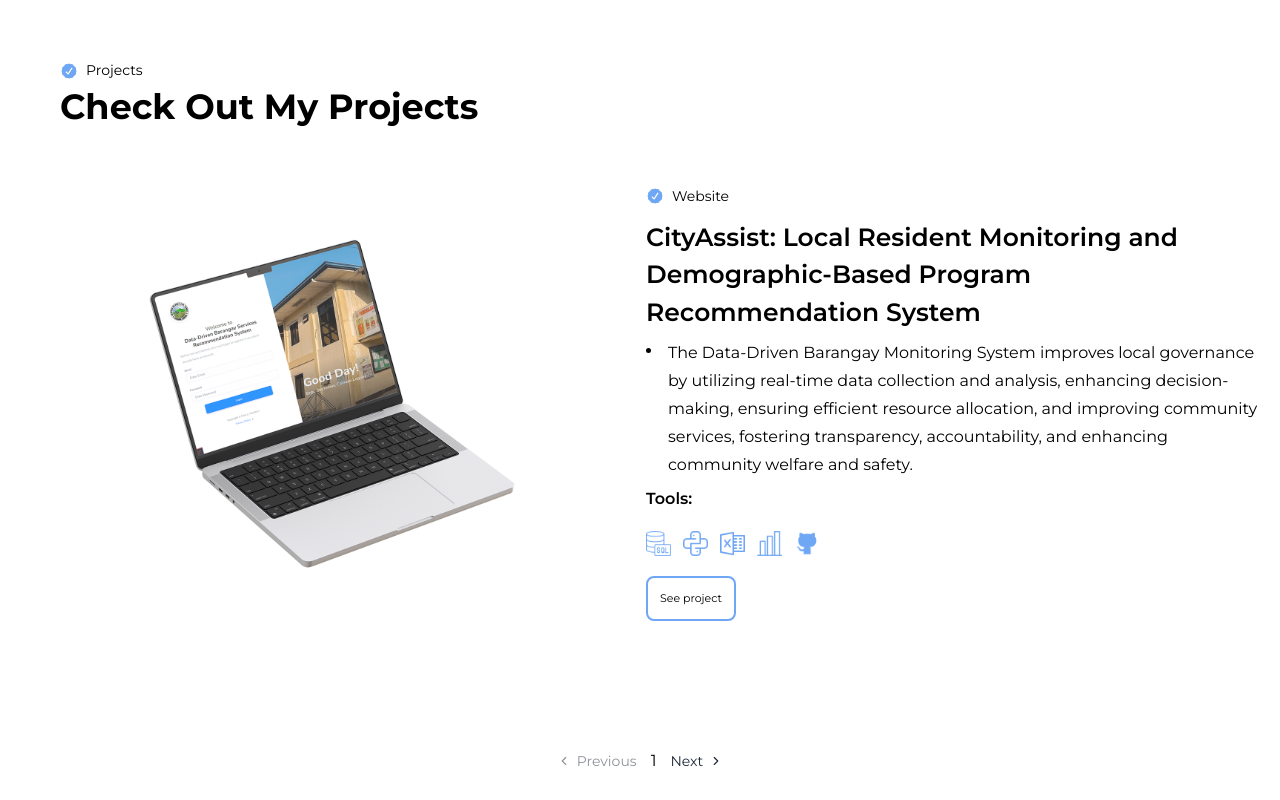
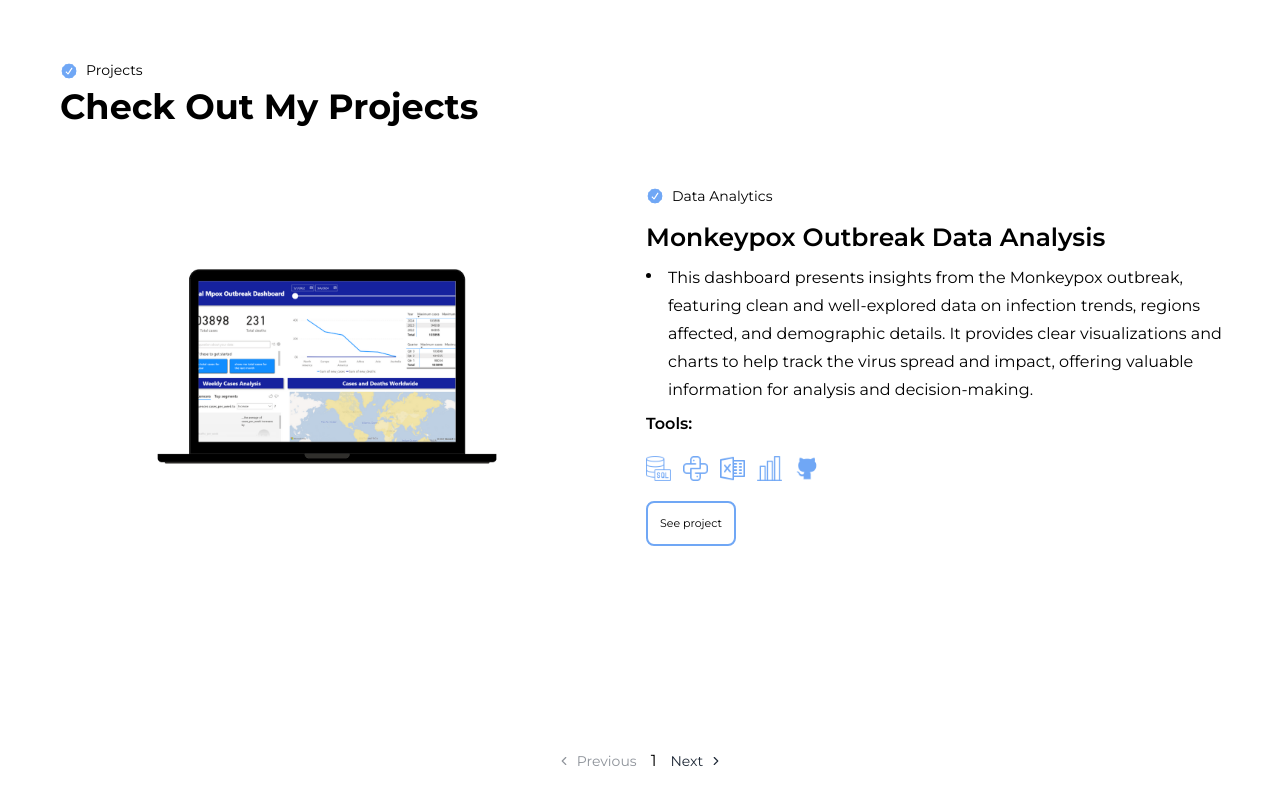
Before and after one commit to itsmenikoru/Jefferson-Bual-Portfolio, a Next.js app: page /projects in a window 1280 px wide. Built offline with nearby package versions, Linux system fonts and the light colour scheme.

Commit message:
mpox analysis project uploaded

```diff
--- a/src/app/(pages)/skills&experiences/page.tsx
+++ b/src/app/(pages)/skills&experiences/page.tsx
@@ -11,13 +11,13 @@ export default function SkillsExpPage() {
 
   const experience = [
     {
-      title: 'Back End Web Developer',
-      year: '2024',
+      title: 'Back End Developer Intern',
+      year: 'Feb 2024 - April 2024',
       description: 'Pixel8 Web Solutions & Consultancy Inc.',
     },
     {
       title: 'Project-based Data Analyst',
-      year: '2023 - 2024',
+      year: 'May 2024 - July 2024',
       description: 'Client based projects',
     },
   ];
--- a/src/app/_lib/db.ts
+++ b/src/app/_lib/db.ts
@@ -1,6 +1,20 @@
 export const project_details = [
+
   {
     id: 1,
+    name: 'Monkeypox Outbreak Data Analysis',
+    link: [
+      '1DrQ0v-lnPIme0Zig111pyD1eiCohvZvJ',
+      '17e3GO5LVOAjfGStTF4I8RScDcP3lhHnA',
+      '1yRKy-xrEVfuals63U62MyZRCQrRyyQQj',
+      '1tH4SNoChYxFhN8H7tuxTWCeNHPEp1JeP',
+      '1BuWSU82u2GuJtTLgGvAi0xj01Xdh3jW9',
+    ],
+    type: 'data analysis',
+    github_link: 'https://github.com/jeffieee/My-data-analysis-projects/tree/d18a44744d57c6caf33634b02612c5c61e14200d/mpox_analysis_2021-2024',
+  },
+  {
+    id: 2,
     name: 'CityAssist: Local Resident Monitoring and Demographic-Based Program Recommendation System',
     link: [
       '1YNSdJceEyLU5wwyZi3a7Rc38sufTdlZu',
@@ -18,7 +32,7 @@ export const project_details = [
     github_link: 'https://github.com/cocokhyle/DataDriven',
   },
   {
-    id: 2,
+    id: 3,
     name: 'SimpleRNN Demographic Insight Model',
     link: [
       '1MbqO9jBSrcJql47HBR9aQ8d4H86TyE06',
@@ -42,7 +56,7 @@ export const project_details = [
   //   github_link: 'https://github.com/jeffieee/My-Projects/blob/8a48d7c822aa201e2f15606f02b1520d2c46ea47/model.py',
   // },
   {
-    id: 3,
+    id: 4,
     name: 'Web-Based Student Academic Performance Monitoring System for Banay-Banay Elementary School',
     link: [
       '1fJPClRSSf2-biD5ucry2-Ddn6JR3n0QY',
@@ -56,7 +70,7 @@ export const project_details = [
     github_link: 'https://github.com/jeffieee/My-Projects/blob/66a6c4ee6f056c0c5780781fa12cf9b96973adf7/README.md',
   },
   {
-    id: 4,
+    id: 5,
     name: 'BayaScript: Convolutional Neural Networks Driven Character Recognition In a Mobile Application for Learning BayBayin',
     link: [
       '1TKlxOKQNZkazynes-OaYzz64IqmR3_9V',
--- a/src/components/project_details.tsx
+++ b/src/components/project_details.tsx
@@ -9,8 +9,24 @@ export default function ProjectDetails() {
   const [currentIndex, setCurrentIndex] = useState(0);
 
   const projectDetails = [
+
     {
       id: 1,
+      src: '/mpox.png',
+      alt: 'mpox',
+      badge: 'Data Analytics',
+      title: 'Monkeypox Outbreak Data Analysis',
+      description: 'This dashboard presents insights from the Monkeypox outbreak, featuring clean and well-explored data on infection trends, regions affected, and demographic details. It provides clear visualizations and charts to help track the virus spread and impact, offering valuable information for analysis and decision-making.',
+      tools: [
+        { src: '/sql.png', alt: 'sql' },
+        { src: '/python.png', alt: 'python_icon' },
+        { src: '/excel.png', alt: 'excel' },
+        { src: '/power.png', alt: 'powerbi' },
+        { src: '/github.png', alt: 'github' },
+      ],
+    },
+    {
+      id: 2,
       src: '/web_project2_img.png',
       alt: 'web_project2_img',
       badge: 'Website',
@@ -27,7 +43,7 @@ export default function ProjectDetails() {
     },
 
     {
-      id: 2,
+      id: 3,
       src: '/rnn_model.png',
       alt: 'rnn_model',
       badge: 'Model',
@@ -60,7 +76,7 @@ export default function ProjectDetails() {
     //   ],
     // },
     {
-      id: 3,
+      id: 4,
       src: '/web_project1_img.png',
       alt: 'web-project1_img',
       badge: 'Website',
@@ -76,7 +92,7 @@ export default function ProjectDetails() {
       ],
     },
     {
-      id: 4,
+      id: 5,
       src: '/baya-mobile-project.png',
       alt: 'baya-mobile-project',
       badge: 'Mobile',
--- a/src/components/text_type.tsx
+++ b/src/components/text_type.tsx
@@ -2,7 +2,7 @@
 import { ReactTyped } from 'react-typed';
 
 export default function TypeAnimation() {
-  const Specialization = ['Software Engineering','Machine Learning','Statistical Analysis','Data Visiualization', 'Database Management'];
+  const Specialization = ['Machine Learning','Statistical Analysis','Data Visiualization', 'Database Management'];
 
   return (
     <div className='flex gap-1  my-2 w-full'>
```
Also changed, not shown: public/mpox.png (added).
